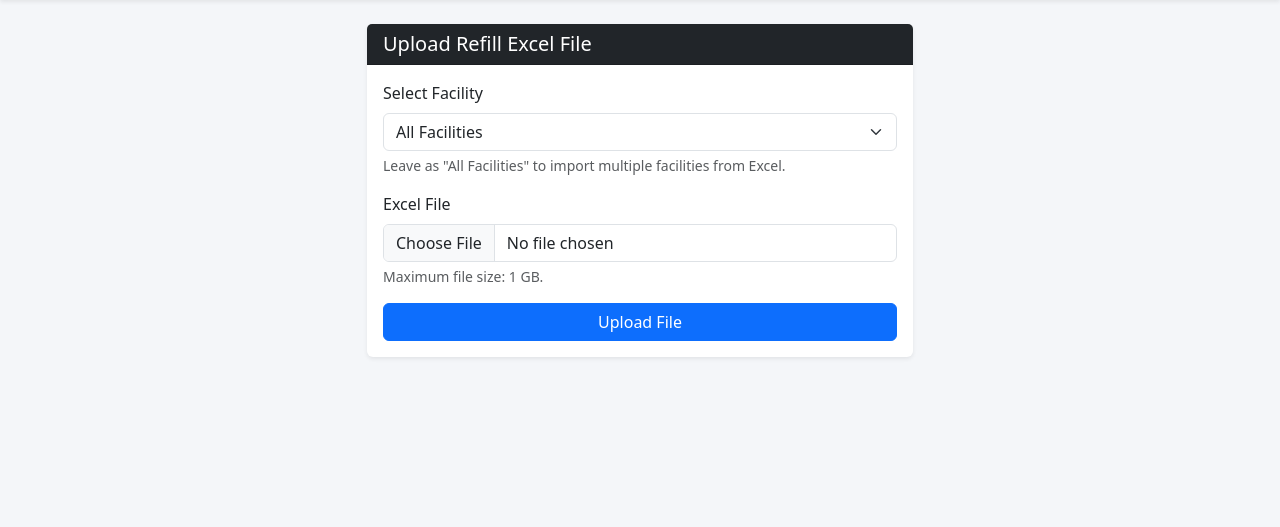
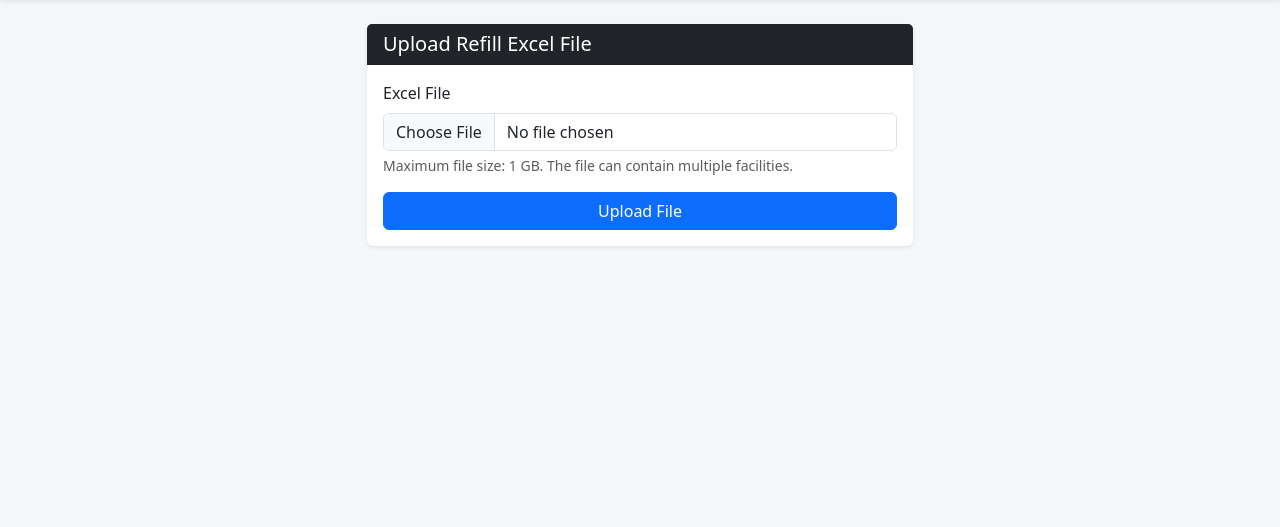
Before and after one commit to sparklweb1988/TreatmentTracker, a Django app: page /upload/ in a window 1280 px wide. Shown: the part 56-583 px from the top of the page. Run offline with Django 5.2, Linux system fonts and the light colour scheme; data comes from the database, SQL or seed files in the repository.

Commit message:
Update upload.html

```diff
--- a/templates/upload.html
+++ b/templates/upload.html
@@ -13,21 +13,12 @@
                 <form id="upload-form" method="post" enctype="multipart/form-data">
                     {% csrf_token %}
 
-                    <!-- Facility Selection -->
-                    <div class="mb-3">
-                        <label class="form-label">Select Facility</label>
-                        {{ form.facility }}
-                        <div class="form-text">
-                            Leave as "All Facilities" to import multiple facilities from Excel.
-                        </div>
-                    </div>
-
                     <!-- Excel File Input -->
                     <div class="mb-3">
                         <label class="form-label">Excel File</label>
                         {{ form.file }}
                         <div class="form-text">
-                            Maximum file size: 1 GB.
+                            Maximum file size: 1 GB. The file can contain multiple facilities.
                         </div>
                     </div>
 
```
